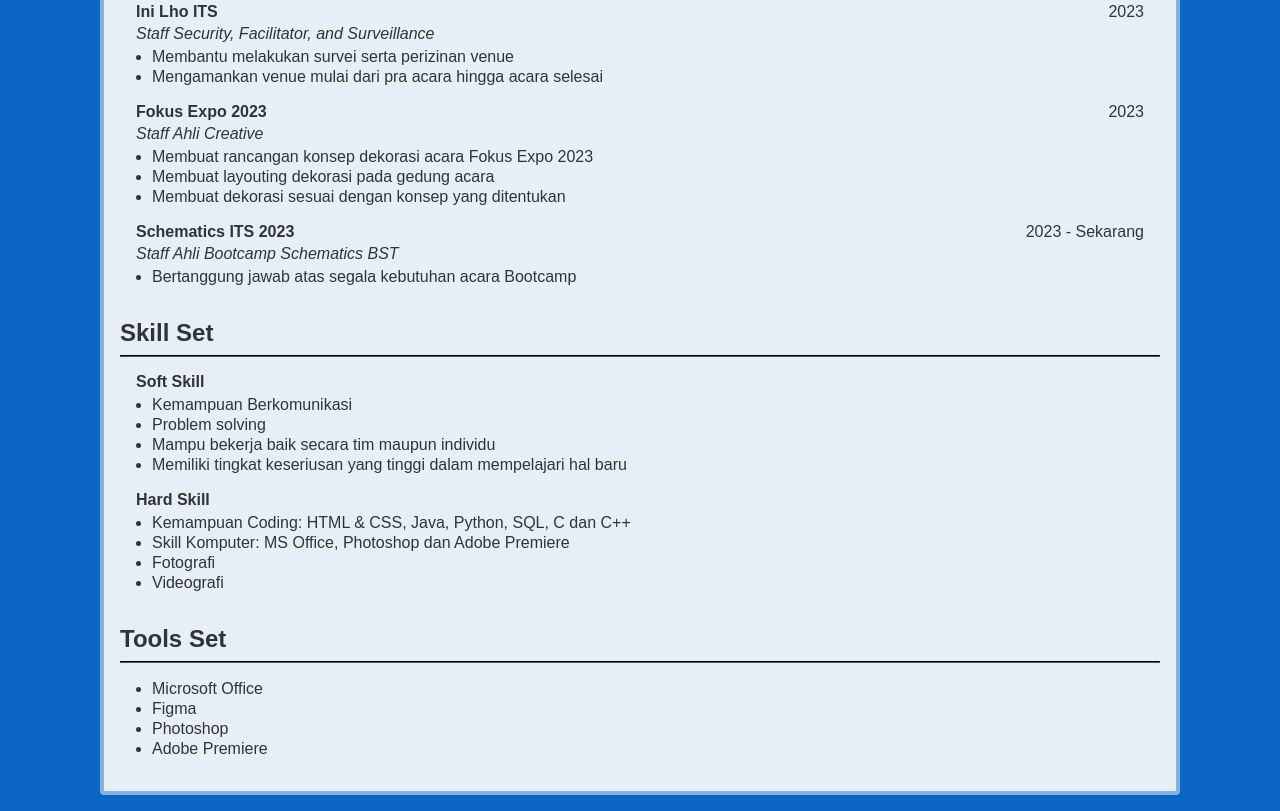
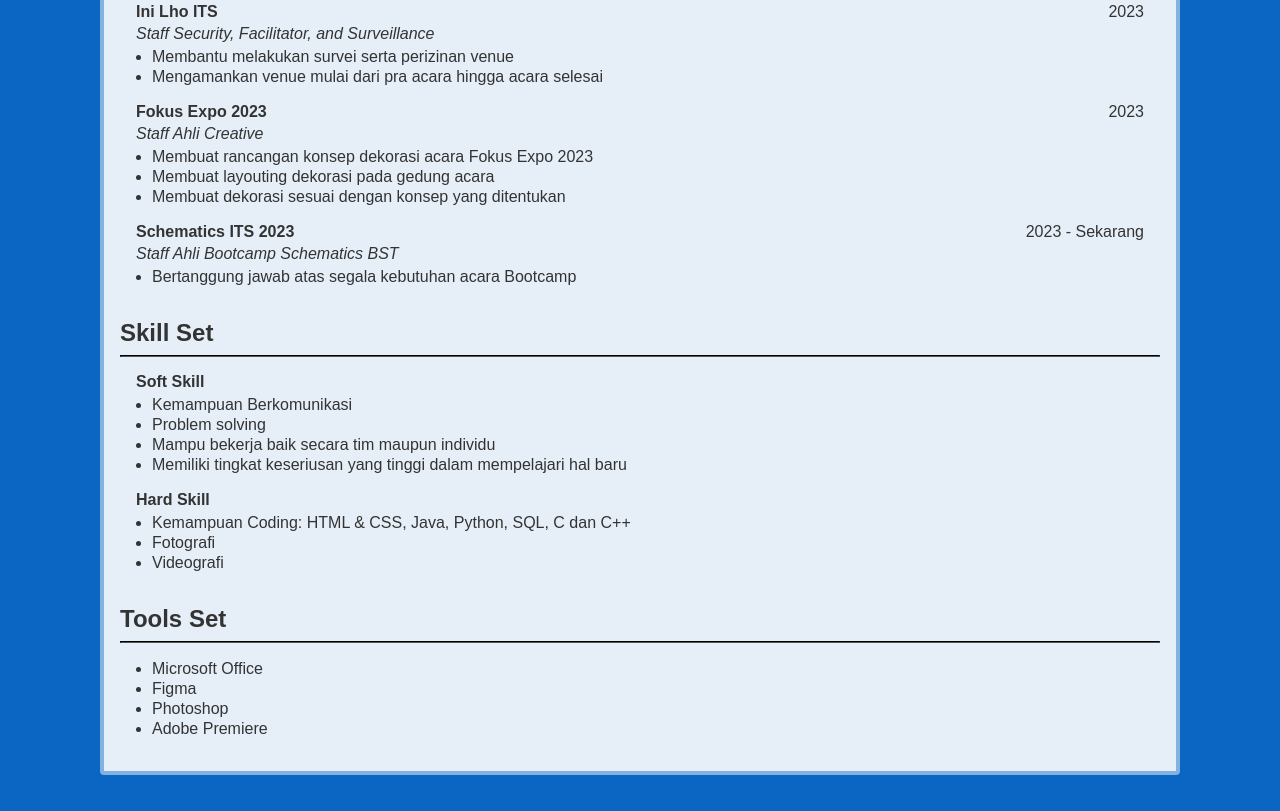
Before and after one commit to jawahirulwildan/PWEB_CV_Jawahirul_Wildan, a plain HTML site: page index.html in a window 1280 px wide. Shown: the part 831-1642 px from the top of the page. Drawn offline with Linux system fonts and the light colour scheme.

Commit message:
fix:skill set

```diff
--- a/index.html
+++ b/index.html
@@ -361,8 +361,6 @@
                     <ul class="section-item__descs">
                         <li class="section-item__desc">
                             Kemampuan Coding: HTML & CSS, Java, Python, SQL, C dan C++
-                        <li class="section-item__desc">
-                            Skill Komputer: MS Office, Photoshop dan Adobe Premiere
                         </li>
                         <li class="section-item__desc">
                             Fotografi
```
